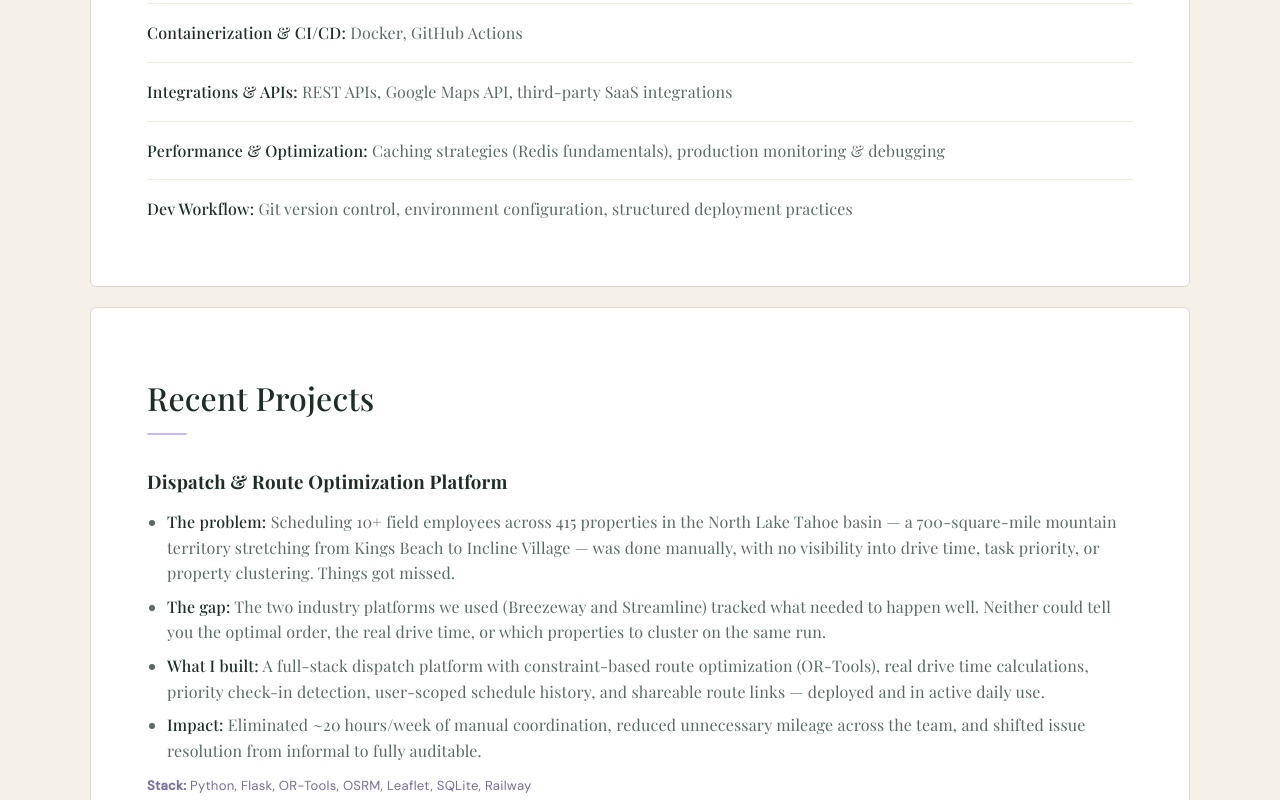
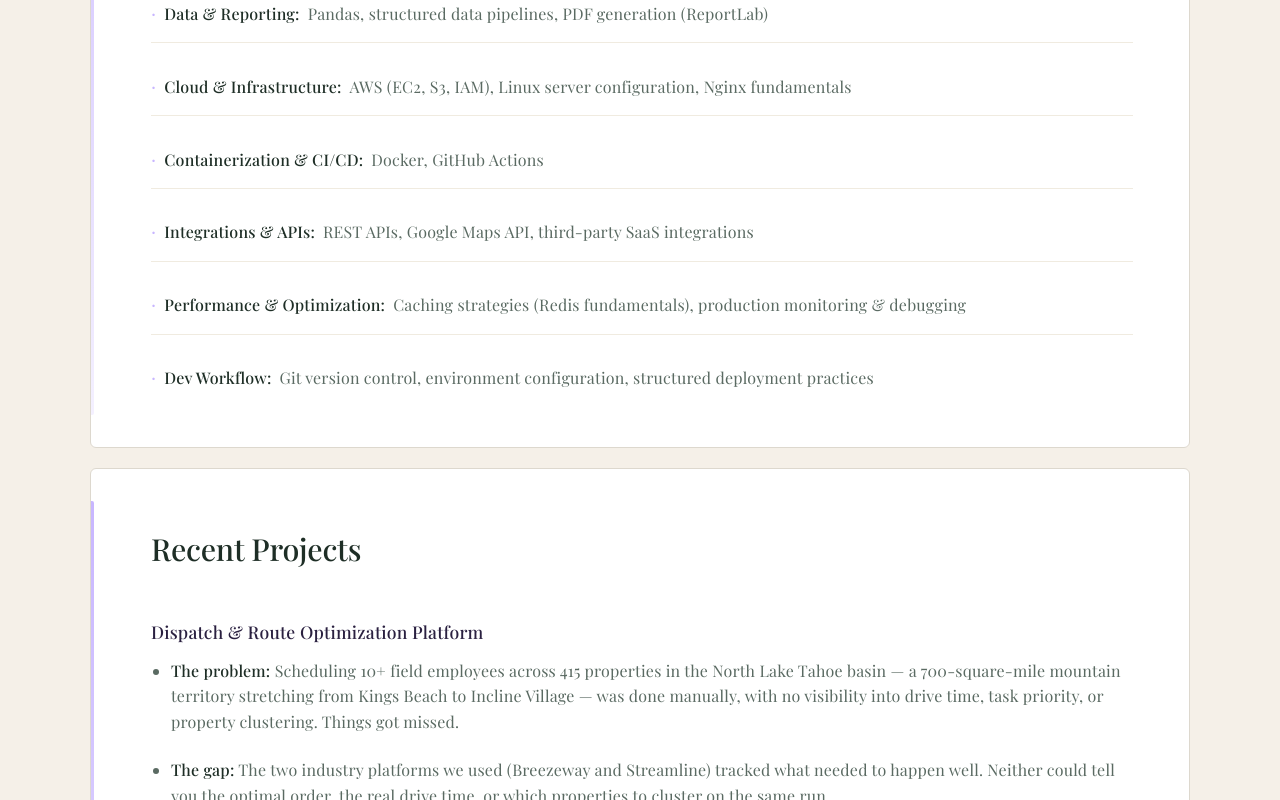
Before and after one commit to madelinegit/madelinedotcom, a React (Vite) app: page / in a window 1280 px wide. Shown: the part 1720-2520 px from the top of the page. Built offline with nearby package versions, Linux system fonts and the light colour scheme.

Commit message:
Update section styles with new border and padding

```diff
--- a/src/styles/section.css
+++ b/src/styles/section.css
@@ -4,16 +4,146 @@
 
 .section {
   background: #ffffff;
-  border-radius: 6px;
-  border: 1px solid #ddd8ce;
+  border-radius: 8px;
+  border: 1px solid #e2ddf5;
   margin-bottom: 1.25rem;
   padding: 2.5rem 1.5rem;
   transition: border-color 0.3s ease, box-shadow 0.3s ease;
+  position: relative;
+}
+
+/* Left accent bar */
+.section::before {
+  content: '';
+  position: absolute;
+  top: 2rem;
+  bottom: 2rem;
+  left: 0;
+  width: 3px;
+  background: linear-gradient(180deg, #c8b6ff 0%, rgba(200, 182, 255, 0.2) 100%);
+  border-radius: 0 2px 2px 0;
 }
 
 .section:hover {
   border-color: #c8b6ff;
-  box-shadow: 0 4px 20px rgba(200, 182, 255, 0.1);
+  box-shadow: 0 6px 28px rgba(200, 182, 255, 0.15);
+}
+
+/* Section title */
+.section h2 {
+  font-family: 'Playfair Display', serif;
+  font-size: 1.6rem;
+  font-weight: 500;
+  color: #2a2040;
+  margin-bottom: 1.75rem;
+  padding-bottom: 0;
+  letter-spacing: -0.2px;
+}
+
+/* Remove old underline pseudo — replaced by left bar */
+.section h2::after { display: none; }
+
+/* List items */
+.section ul {
+  list-style: none;
+  padding: 0;
+  margin: 0;
+}
+
+.section li {
+  display: flex;
+  align-items: baseline;
+  gap: 0.5rem;
+  margin-bottom: 0;
+  color: #6a6080;
+  border-bottom: 1px solid #f3f0fa;
+  padding: 0.85rem 0;
+  font-size: 0.97rem;
+  line-height: 1.6;
+}
+
+.section li:first-child { padding-top: 0; }
+
+.section li:last-child {
+  border-bottom: none;
+  padding-bottom: 0;
+}
+
+/* Dot before each item */
+.section li::before {
+  content: '·';
+  color: #c8b6ff;
+  font-size: 1.2rem;
+  line-height: 1;
+  flex-shrink: 0;
+  margin-top: 1px;
+}
+
+.section li strong {
+  color: #2a2040;
+  font-weight: 500;
+  white-space: nowrap;
+}
+
+/* experience / education item spacing */
+.experience-item,
+.education-item {
+  margin-bottom: 2.5rem;
+  padding-bottom: 2.5rem;
+  border-bottom: 1px solid #f0ecfa;
+}
+
+.experience-item:last-child,
+.education-item:last-child {
+  border-bottom: none;
+  margin-bottom: 0;
+  padding-bottom: 0;
+}
+
+/* Project items */
+.automation-item {
+  margin-bottom: 2.5rem;
+  padding-bottom: 2.5rem;
+  border-bottom: 1px solid #f0ecfa;
+}
+
+.automation-item:last-child {
+  border-bottom: none;
+  margin-bottom: 0;
+  padding-bottom: 0;
+}
+
+.automation-item h3 {
+  font-size: 1.1rem;
+  font-weight: 500;
+  color: #2a2040;
+  margin-bottom: 0.75rem;
+}
+
+.automation-list {
+  list-style-type: disc;
+  padding-left: 1.25rem;
+  margin: 0.75rem 0;
+}
+
+.automation-list li {
+  display: list-item;
+  border-bottom: none;
+  padding: 0.3rem 0;
+  margin-bottom: 0;
+  color: #6a6080;
+  font-size: 0.93rem;
+}
+
+.automation-list li::before { display: none; }
+
+.stack {
+  margin-top: 0.85rem;
+  font-size: 0.78rem;
+  color: #9d93b8;
+  font-family: 'DM Sans', sans-serif;
+  letter-spacing: 0.06em;
+  text-transform: uppercase;
 }
 
 /* ── 480px ── */
@@ -24,23 +154,27 @@
 /* ── 768px ── */
 @media (min-width: 768px) {
   .section {
-    padding: 3.25rem 2.5rem;
+    padding: 3rem 3rem 3rem 3.25rem;
     margin-bottom: 1.5rem;
   }
+  .section h2 { font-size: 1.75rem; }
+  .section li { font-size: 1rem; padding: 0.9rem 0; }
 }
 
 /* ── 1024px ── */
 @media (min-width: 1024px) {
   .section {
-    padding: 4rem 3.5rem;
+    padding: 3.5rem 3.5rem 3.5rem 3.75rem;
     margin-bottom: 1.75rem;
   }
+  .section h2 { font-size: 1.9rem; margin-bottom: 2rem; }
 }
 
 /* ── 1440px ── */
 @media (min-width: 1440px) {
   .section {
-    padding: 4.5rem 4rem;
+    padding: 4rem 4rem 4rem 4.25rem;
     margin-bottom: 2rem;
   }
+  .section h2 { font-size: 2rem; }
 }
```
